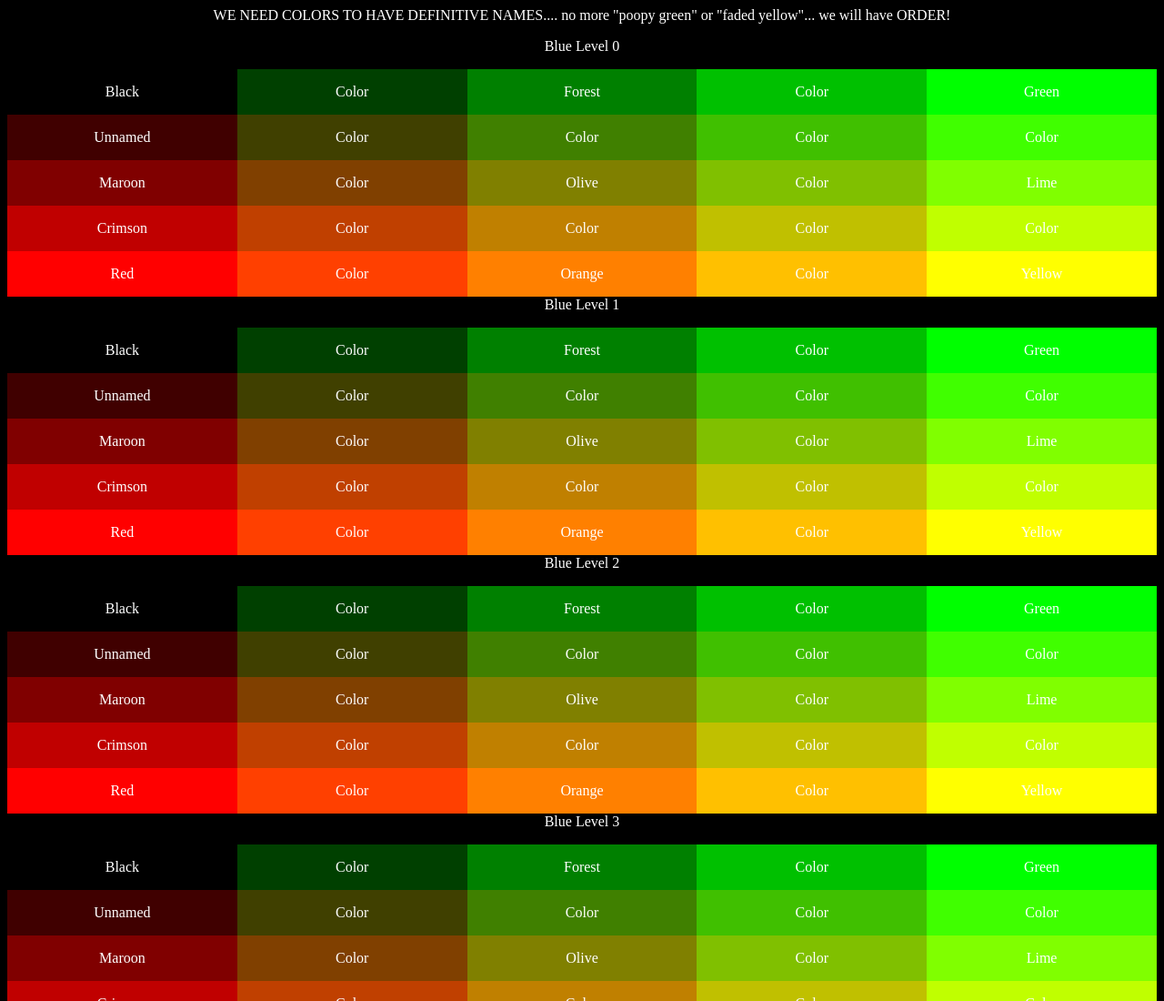
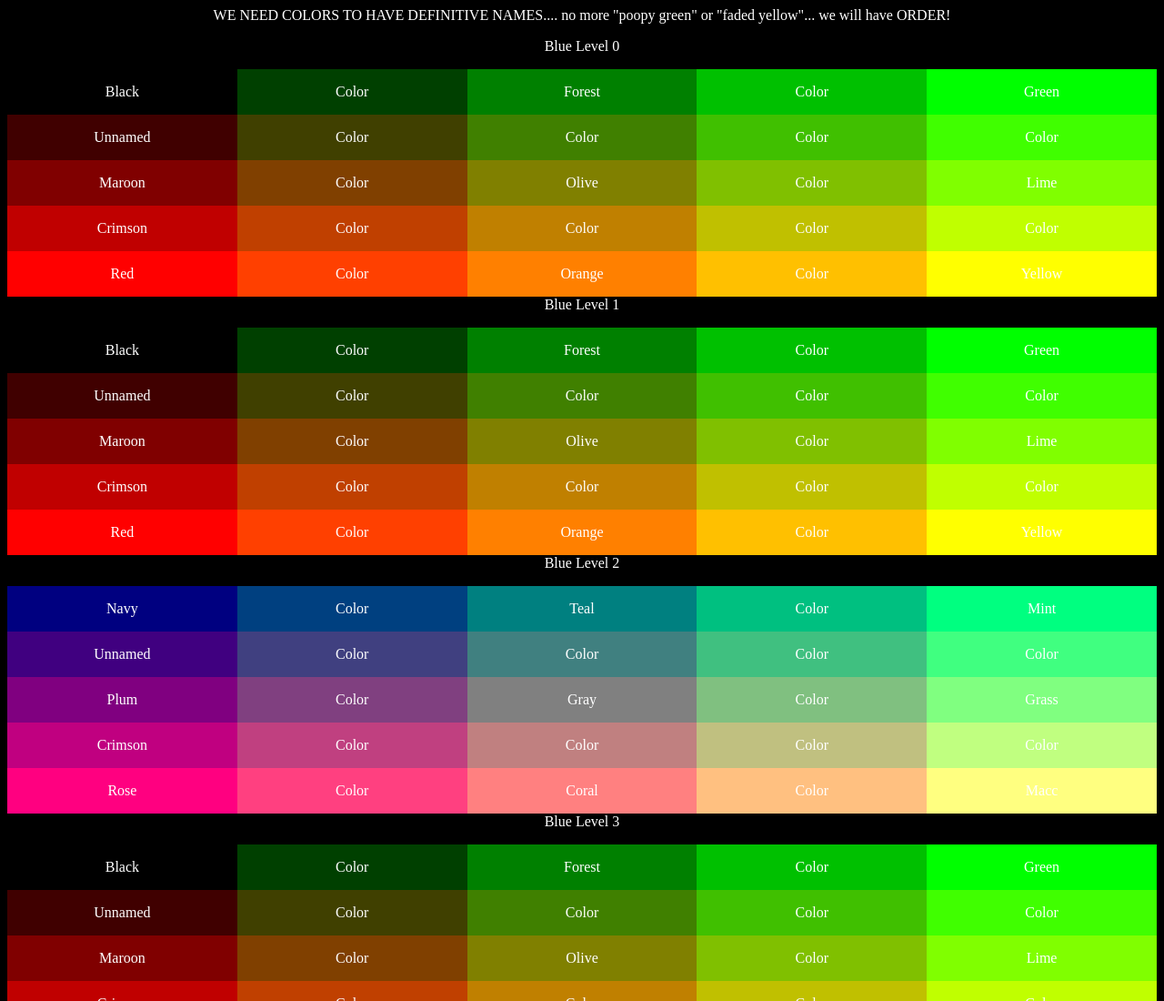
Before and after one commit to aobrien68/aobrien68.github.io, a plain HTML site: page colors.html in a window 1280 px wide. Shown: the top 1100 px of the page at 91% size. Drawn offline with Linux system fonts and the light colour scheme.

Commit message:
Blue Level 2

```diff
--- a/colors.html
+++ b/colors.html
@@ -184,88 +184,88 @@
 
     <p> Blue Level 2</p>
     <div>
-        <div style="background-color: 000000">
-            <p>Black</p>
+        <div style="background-color: 000080">
+            <p>Navy</p>
         </div>
-        <div style="background-color: 004000">
+        <div style="background-color: 004080">
             <p>Color</p>
         </div>
-        <div style="background-color: 008000">
-            <p>Forest</p>
+        <div style="background-color: 008080">
+            <p>Teal</p>
         </div>
-        <div style="background-color: 00C000">
+        <div style="background-color: 00C080">
             <p>Color</p>
         </div>
-        <div style="background-color: 00ff00">
-            <p>Green</p>
+        <div style="background-color: 00ff80">
+            <p>Mint</p>
         </div>
     </div>
     <div>
-        <div style="background-color: 400000">
+        <div style="background-color: 400080">
             <p>Unnamed</p>
         </div>
-        <div style="background-color: 404000">
+        <div style="background-color: 404080">
             <p>Color</p>
         </div>
-        <div style="background-color: 408000">
+        <div style="background-color: 408080">
             <p>Color</p>
         </div>
-        <div style="background-color: 40C000">
+        <div style="background-color: 40C080">
             <p>Color</p>
         </div>
-        <div style="background-color: 40ff00">
+        <div style="background-color: 40ff80">
             <p>Color</p>
         </div>
     </div>
     <div>
-        <div style="background-color: 800000">
-            <p>Maroon</p>
+        <div style="background-color: 800080">
+            <p>Plum</p>
         </div>
-        <div style="background-color: 804000">
+        <div style="background-color: 804080">
             <p>Color</p>
         </div>
-        <div style="background-color: 808000">
-            <p>Olive</p>
+        <div style="background-color: 808080">
+            <p>Gray</p>
         </div>
-        <div style="background-color: 80C000">
+        <div style="background-color: 80C080">
             <p>Color</p>
         </div>
-        <div style="background-color: 80ff00">
-            <p>Lime</p>
+        <div style="background-color: 80ff80">
+            <p>Grass</p>
         </div>
     </div>
     <div>
-        <div style="background-color: C00000">
+        <div style="background-color: C00080">
             <p>Crimson</p>
         </div>
-        <div style="background-color: C04000">
+        <div style="background-color: C04080">
             <p>Color</p>
         </div>
-        <div style="background-color: C08000">
+        <div style="background-color: C08080">
             <p>Color</p>
         </div>
-        <div style="background-color: C0C000">
+        <div style="background-color: C0C080">
             <p>Color</p>
         </div>
-        <div style="background-color: C0ff00">
+        <div style="background-color: C0ff80">
             <p>Color</p>
         </div>
     </div>
     <div>
-        <div style="background-color: ff0000">
-            <p>Red</p>
+        <div style="background-color: ff0080">
+            <p>Rose</p>
         </div>
-        <div style="background-color: ff4000">
+        <div style="background-color: ff4080">
             <p>Color</p>
         </div>
-        <div style="background-color: ff8000">
-            <p>Orange</p>
+        <div style="background-color: ff8080">
+            <p>Coral</p>
         </div>
-        <div style="background-color: ffC000">
+        <div style="background-color: ffC080">
             <p>Color</p>
         </div>
-        <div style="background-color: ffff00">
-            <p>Yellow</p>
+        <div style="background-color: ffff80">
+            <p>Macc</p>
         </div>
     </div>
 
```
